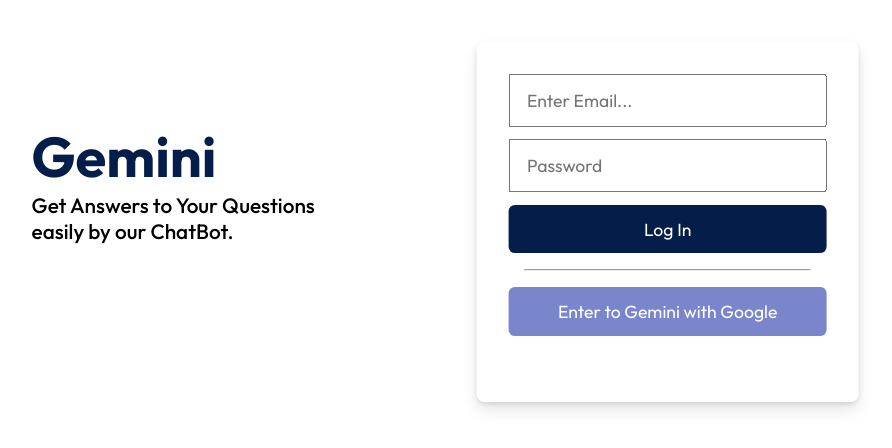
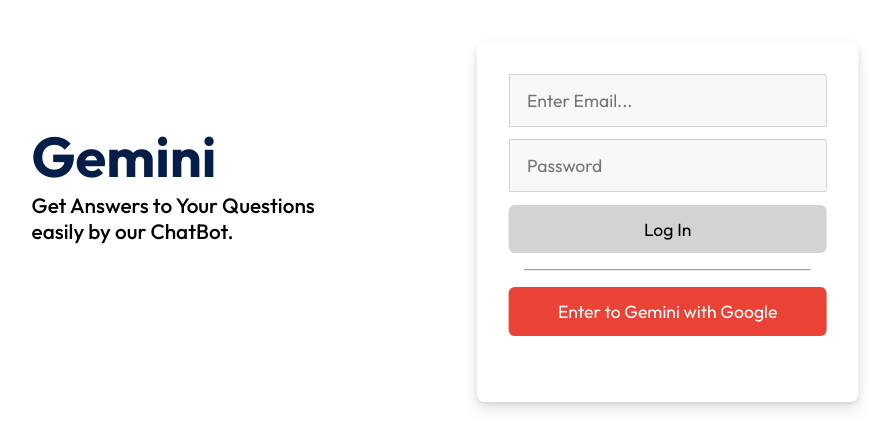
Before and after one commit to lukaakhalkatsi/Gemini, a React app: page / in a window 1280 px wide. Shown: the part 178-626 px from the top of the page, without its empty margins (195-1087 px from the left). Built offline with nearby package versions, Linux system fonts and the light colour scheme; no server answers; the HTML template or start-up script is replaced by a standard one.

Commit message:
css fixes & unfinished auth

```diff
--- a/src/pages/Enter/Enter.jsx
+++ b/src/pages/Enter/Enter.jsx
@@ -12,24 +12,24 @@
   const [password, setPassword] = useState("");
   const navigate = useNavigate();
 
-  const handleCustomLogin = (e) => {
-    e.preventDefault();
-    if (email === "" || password === "") {
-      toast.error("Please enter email and password", {
-        position: "top-right",
-      });
-    } else if (
-      email === import.meta.env.VITE_LOGIN_EMAIL &&
-      password === import.meta.env.VITE_LOGIN_PASSWORD
-    ) {
-      setIsUserExists(true);
-      localStorage.setItem("isUserExists", "true");
-    } else {
-      toast.error("Invalid email or password", {
-        position: "top-right",
-      });
-    }
-  };
+  //   const handleCustomLogin = (e) => {
+  //     e.preventDefault();
+  //     if (email === "" || password === "") {
+  //       toast.error("Please enter email and password", {
+  //         position: "top-right",
+  //       });
+  //     } else if (
+  //       email === import.meta.env.VITE_LOGIN_EMAIL &&
+  //       password === import.meta.env.VITE_LOGIN_PASSWORD
+  //     ) {
+  //       setIsUserExists(true);
+  //       localStorage.setItem("isUserExists", "true");
+  //     } else {
+  //       toast.error("Invalid email or password", {
+  //         position: "top-right",
+  //       });
+  //     }
+  //   };
 
   useEffect(() => {
     const storedIsUserExists = localStorage.getItem("isUserExists");
@@ -51,18 +51,22 @@
           <h1 className="logo">Gemini</h1>
           <p>Get Answers to Your Questions easily by our ChatBot.</p>
         </div>
-        <form onSubmit={handleCustomLogin}>
+        <form>
           <input
             onChange={(e) => setEmail(e.target.value)}
             type="text"
             placeholder="Enter Email..."
+            disabled
           />
           <input
             onChange={(e) => setPassword(e.target.value)}
             type="password"
             placeholder="Password"
+            disabled
           />
-          <button className="login">Log In</button>
+          <button disabled className="login">
+            Log In
+          </button>
           <hr />
           <button className="google" onClick={handleGoogleSign}>
             Enter to Gemini with Google
--- a/src/styles/EnterPage.css
+++ b/src/styles/EnterPage.css
@@ -51,15 +51,11 @@
 form .login {
   outline: none;
   border: none;
-    background: #041e49;
+  background: lightgray;
   padding: 0.8rem 1rem;
   border-radius: 0.4rem;
   font-size: 1.1rem;
-    color: #fff;
-  }
-
-  form .login:hover {
-    background: #0f71f1;
+  color: black;
   cursor: pointer;
 }
 
@@ -79,7 +75,7 @@
 form .google {
   outline: none;
   border: none;
-    background: #7986cb;
+  background: #ea4335;
   padding: 0.8rem 1rem;
   border-radius: 0.4rem;
   font-size: 1.1rem;
```
Lines whose indentation alone changed are shown as unchanged.
